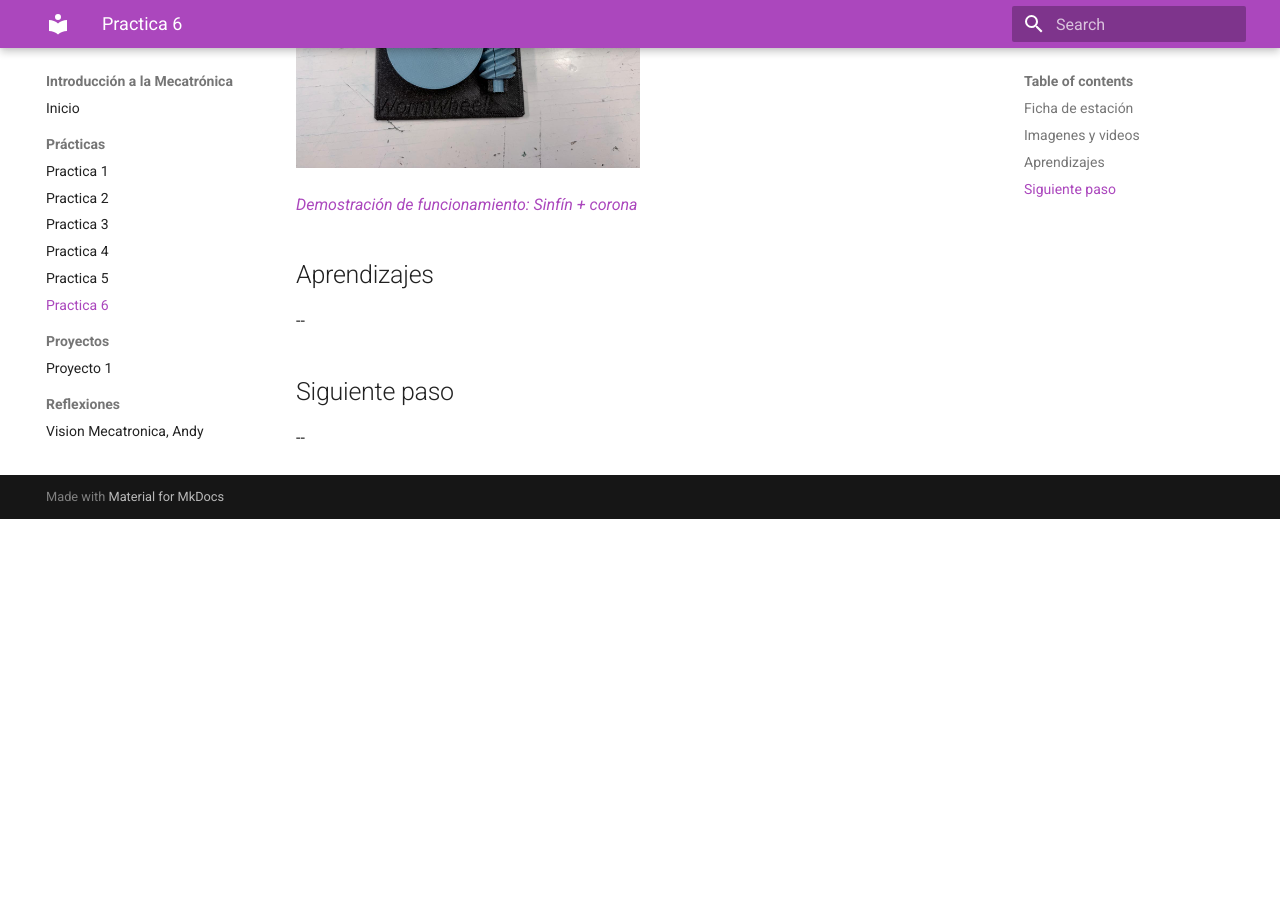
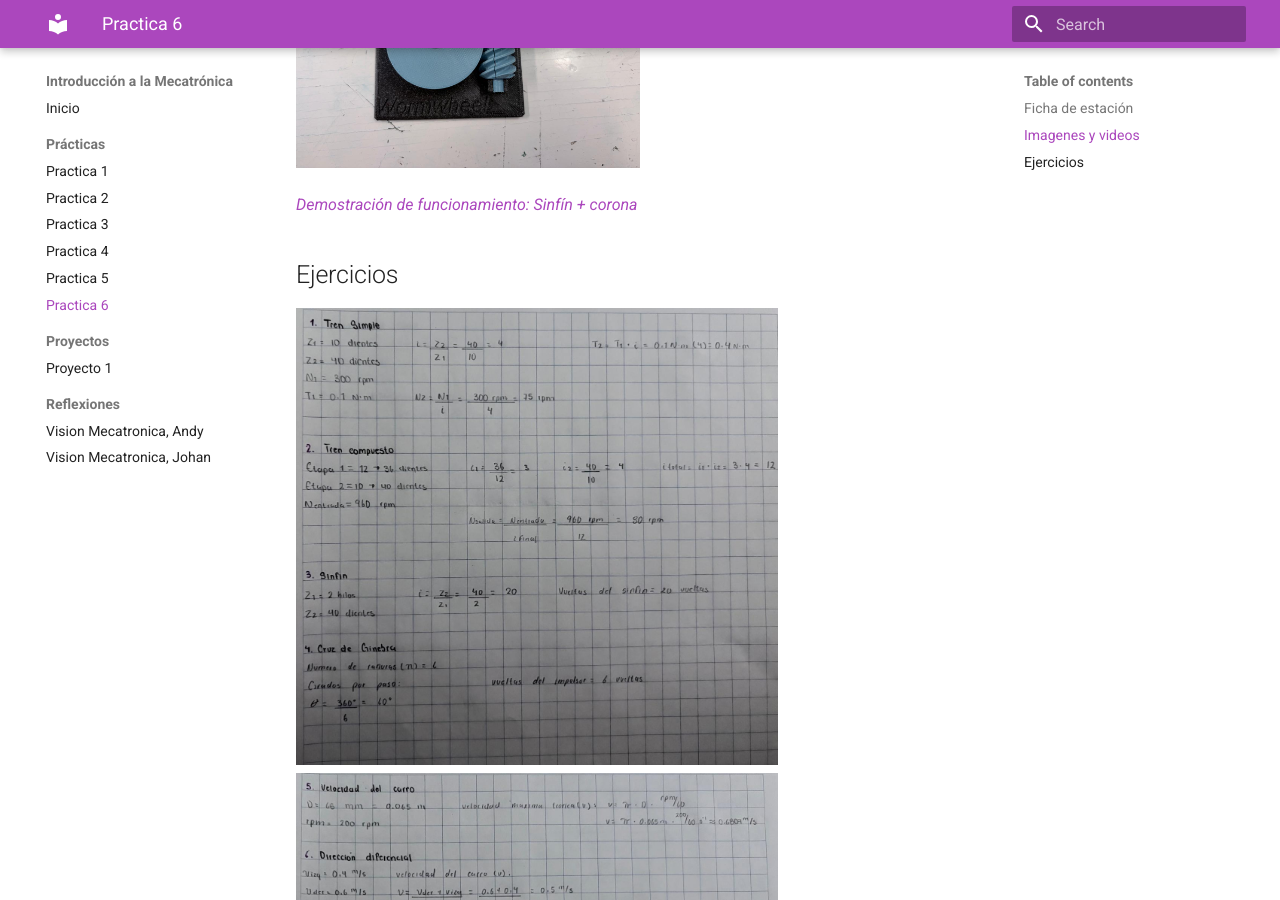
Before and after one commit to andyy-py/Intro-Mecatronic-Chikis, an MkDocs documentation site: the page built from docs/Practicas/Practica6.md, in a window 1280 px wide and 900 px high, scrolled down 4164 px. Built offline with MkDocs 1.6.1 and Material for MkDocs 9.7.7, drawn with Linux system fonts in a browser that asks for light colours; before the commit the page ends 4683 px from its top, so only the background shows below that.

Commit message:
BUYEEEEEUJFHEDFD

```diff
--- a/docs/Practicas/Practica6.md
+++ b/docs/Practicas/Practica6.md
@@ -71,8 +71,6 @@
 [*Demostración de funcionamiento: Sinfín + corona*](./img_practica_6/sinfin.mp4) <br>
 
 
-## Aprendizajes
---
-
-## Siguiente paso
---
+## Ejercicios
+![Sinfín + corona](./img_practica_6/ejercicios1.jpg){ width=70% } <br>
+![Sinfín + corona](./img_practica_6/ejercicios2.jpg){ width=70% } <br>
```
Also changed, not shown: docs/Practicas/img_practica_6/ejercicios1.jpg (added), docs/Practicas/img_practica_6/ejercicios2.jpg (added).
